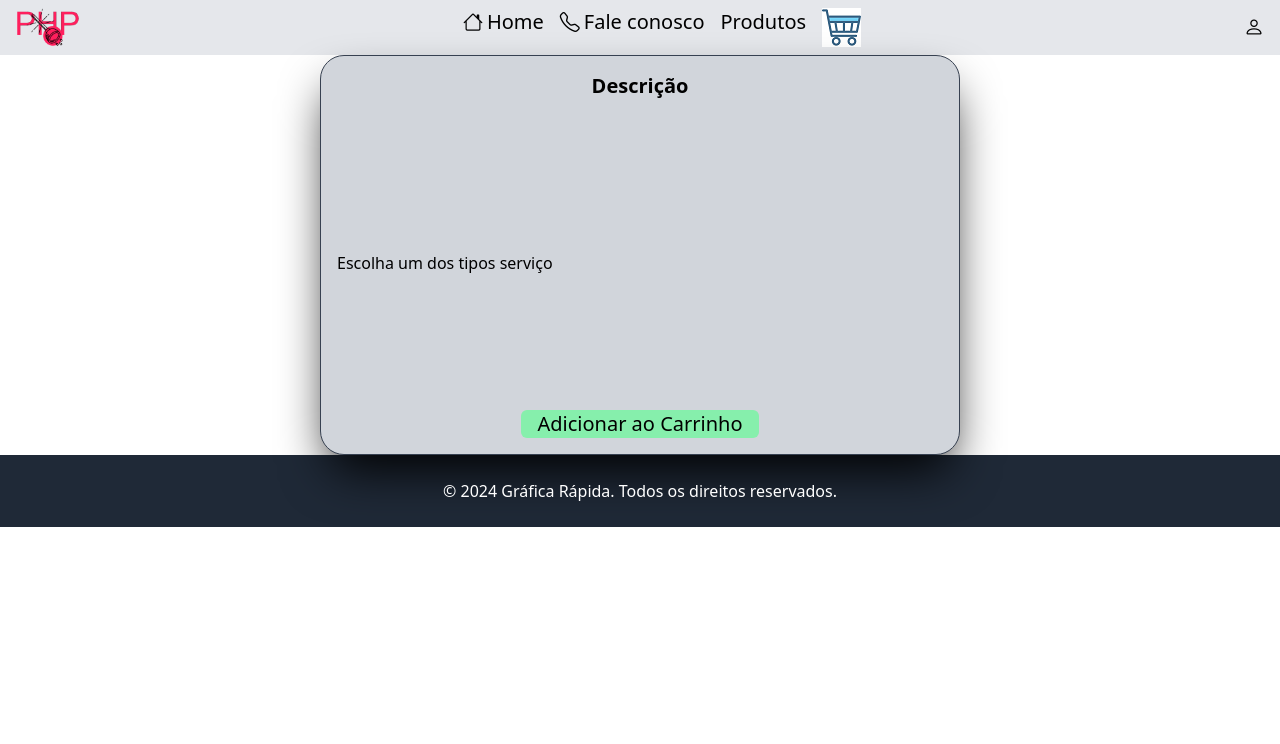
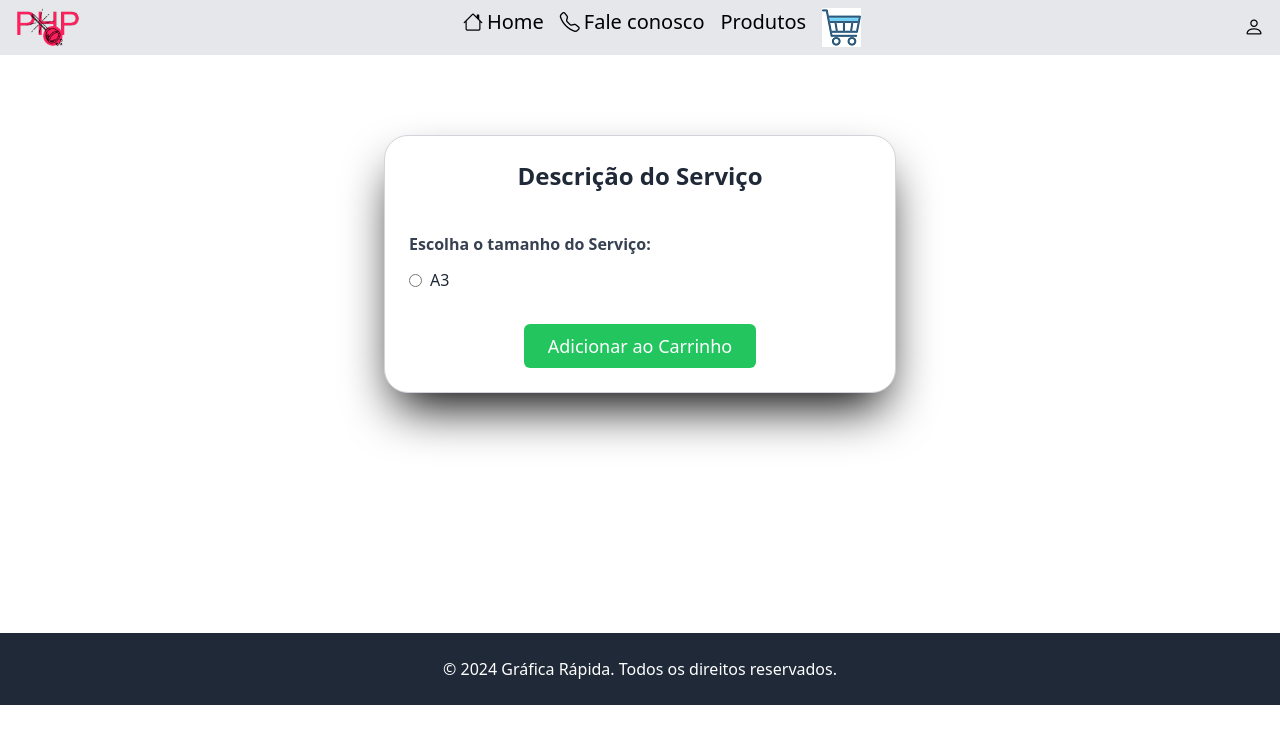
Before and after one commit to PrenholatoChris/dev-web-php, a PHP site: page /formSelectServiceSize.php in a window 1280 px wide. Shown: the top 744 px of the page. Run offline with PHP 8.4, Linux system fonts and the light colour scheme; the visitor is signed in with stand-in values (Sample User, id 1); data that the repository does not hold is empty; some libraries are stand-ins or nearby versions.

Commit message:
update views

```diff
--- a/src/views/formSelectServiceSize.php
+++ b/src/views/formSelectServiceSize.php
@@ -3,38 +3,46 @@
     require_once "includes/header.php";
     $servico = $_SESSION["servico"];
 ?>
-<div class="w-screen items-center flex justify-center ">
-    <div class="bg-gray-300 w-[50vw] h-[50vh] p-4 shadow-2xl shadow-black border rounded-3xl border-gray-700">
+<div class="w-screen flex justify-center items-center pb-60 mt-20">
+    <div class="bg-white w-[90vw] sm:w-[60vw] lg:w-[40vw] p-6 shadow-2xl shadow-black border rounded-3xl border-gray-300">
         <form action="../controllers/carrinhoController.php" class="flex flex-col justify-between h-full" method="post">
             <input type="hidden" name="vOpcao" value="7">
-            <input type="hidden" name="id" value="<?=$servico->id?>">
+            <input type="hidden" name="id" value="5">
 
+            <!-- Título e Descrição -->
             <div>
-                <h1 class="font-bold text-xl text-center" >Descrição</h1>
-                <p class="text-xl text-center mt-4"><?=$servico->description?></p>
+                <h1 class="font-bold text-2xl text-center text-gray-800">Descrição do Serviço</h1>
+                <p class="text-lg text-center mt-4 text-gray-600"><?=$servico->description?></p>
             </div>
 
-            <div>
-                <h2>Escolha um dos tipos serviço</h2>
-                <?php
-                    $sizes = $servico->sizes;
-                    foreach($sizes as $size){
-                ?>
-                    <input type="radio" name="size_id" value="<?=$size->id?>" id="<?=$size->id?>"><label for=""><?=$size->name ?></label><br>
-                <?php
-                }
-                ?>
+            <!-- Opções de Serviço -->
+            <div class="mt-6">
+                <h2 class="font-semibold text-gray-700 mb-3">Escolha o tamanho do Serviço:</h2>
+                <div class="flex flex-col space-y-2">
+                    <?php
+                        $sizes = $servico->sizes;
+                        foreach($sizes as $size){
+                            echo "<label class='inline-flex items-center'>
+                                    <input type='radio' name='size_id' value='$size->id' id='$size->id' class='form-radio text-blue-600'>
+                                    <span class='ml-2 text-gray-800'>$size->name</span>
+                                </label>
+                            ";
+                        }
+                    ?>
+                    <label class="inline-flex items-center">
+                        <input type="radio" name="size_id" value="5" id="5" class="form-radio text-blue-600">
+                        <span class="ml-2 text-gray-800">A3</span>
+                    </label>
+                </div>
             </div>
 
-            <div class="text-center">
-                <input class="text-xl bg-green-300 px-4 rounded-md" type="submit" value="Adicionar ao Carrinho">
+
+            <div class="text-center mt-8">
+                <input class="text-lg bg-green-500 hover:bg-green-600 text-white py-2 px-6 rounded-md transition-colors cursor-pointer" type="submit" value="Adicionar ao Carrinho">
             </div>
         </form>
-
-        <!-- <A> OU FORM -->
-
-        <!-- <a class="w-36 h-64" href="../controllers/carrinhoController.php?vOpcao=1&id=<?=$servico->id?>"> -->
     </div>
 </div>
 
+
 <?php require_once "includes/footer.php";?>
--- a/src/views/index.php
+++ b/src/views/index.php
@@ -35,7 +35,7 @@
     </section>
 
     <section class="mt-10 text-center">
-      <a href="#" class="px-8 py-3 bg-blue-600 text-white font-semibold rounded-lg shadow hover:bg-blue-700 focus:outline-none focus:ring-2 focus:ring-blue-500">
+      <a href="../controllers/serviceController.php?vOpcao=2" class="px-8 py-3 bg-blue-600 text-white font-semibold rounded-lg shadow hover:bg-blue-700 focus:outline-none focus:ring-2 focus:ring-blue-500">
         Confira nossos Produtos
       </a>
     </section>
```
